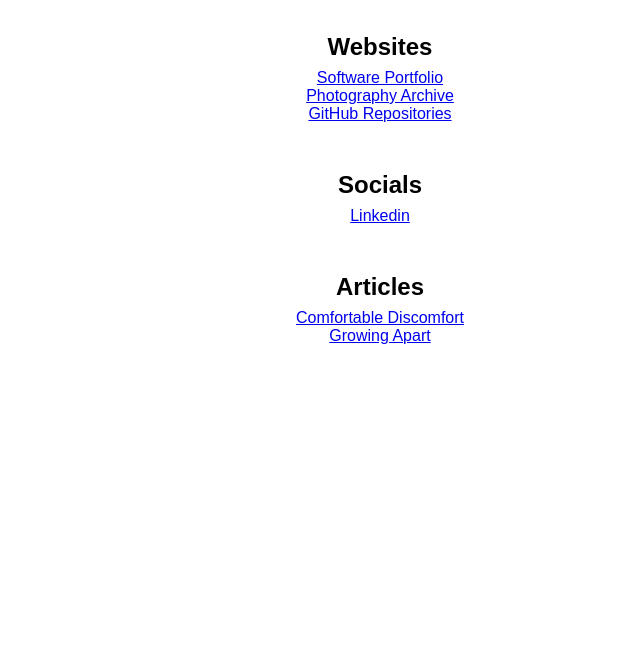
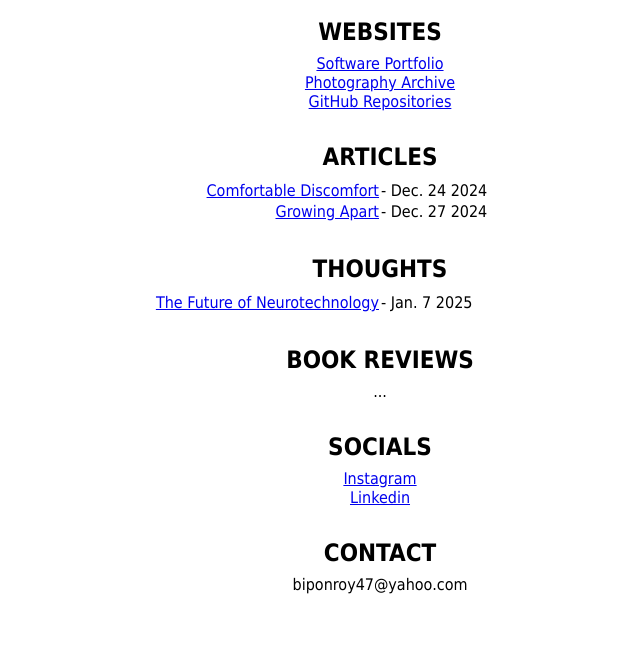
Before and after one commit to biponroy47/personal, a plain HTML site: page index.html in a window 1280 px wide. Shown: the part 132-800 px from the top of the page, without its empty margins (260-900 px from the left). Drawn offline with Linux system fonts and the light colour scheme.

Commit message:
new thought

```diff
--- a/index.html
+++ b/index.html
@@ -15,11 +15,11 @@
   </head>
   <body>
     <header>
-      <h1>Bipon Roy</h1>
+      <h1>BIPON ROY</h1>
     </header>
     <main>
       <section>
-        <h2>Websites</h2>
+        <h2>WEBSITES</h2>
         <a
           href="https://biponroy.netlify.app"
           target="_blank"
@@ -37,25 +37,80 @@
           target="_blank"
           >GitHub Repositories</a
         >
-        <h2>Socials</h2>
+      </section>
+
+      <section>
+        <h2>ARTICLES</h2>
+
+        <table>
+          <tr>
+            <td class="tdl">
+              <a
+                href="articles/comfortable_discomfort.html"
+                target="_self"
+                >Comfortable Discomfort
+              </a>
+            </td>
+            <td class="tdr">
+              <a> - Dec. 24 2024</a>
+            </td>
+          </tr>
+          <tr>
+            <td class="tdl">
+              <a
+                href="articles/growing_apart.html"
+                target="_self"
+                >Growing Apart
+              </a>
+            </td>
+            <td class="tdr">
+              <a> - Dec. 27 2024</a>
+            </td>
+          </tr>
+        </table>
+      </section>
+
+      <section>
+        <h2>THOUGHTS</h2>
+        <table>
+          <tr>
+            <td class="tdl">
+              <a
+                href="thoughts/the_future_of_neurotechnology.html"
+                target="_self"
+                >The Future of Neurotechnology
+              </a>
+            </td>
+            <td class="tdr">
+              <a> - Jan. 7 2025</a>
+            </td>
+          </tr>
+        </table>
+      </section>
+
+      <section>
+        <h2>BOOK REVIEWS</h2>
+        <a>...</a>
+      </section>
+
+      <section>
+        <h2>SOCIALS</h2>
+        <a
+          href="https://www.instagram.com/beepsvibes/"
+          target="_blank"
+          >Instagram</a
+        >
+        <br />
         <a
           href="https://www.linkedin.com/in/biponroy/"
           target="_blank"
           >Linkedin</a
         >
-        <br />
-        <h2>Articles</h2>
-        <a
-          href="articles/comfortable_discomfort.html"
-          target="_self"
-          >Comfortable Discomfort</a
-        >
-        <br />
-        <a
-          href="articles/growing_apart.html"
-          target="_self"
-          >Growing Apart</a
-        >
+      </section>
+
+      <section>
+        <h2>CONTACT</h2>
+        <a style="padding-bottom: 50px">biponroy47@yahoo.com</a>
       </section>
     </main>
   </body>
--- a/styles.css
+++ b/styles.css
@@ -5,7 +5,9 @@ body {
   align-items: center;
   height: 100svh; /* Full viewport height for Safari compatibility */
   margin: 0;
-  font-family: Arial, sans-serif;
+  /* font-family: Arial, sans-serif; */
+  /* font-family: Verdana, sans-serif; */
+  font-family: Tahoma, sans-serif;
   text-align: center;
 }
 
@@ -19,11 +21,12 @@ body {
 }
 
 h1 {
-  margin-top: 5rem;
+  margin-top: 3rem;
+  margin-bottom: 2rem;
 }
 
 h2 {
-  margin-top: 3rem;
+  margin-top: 2rem;
   margin-bottom: 0.5rem;
 }
 
@@ -63,3 +66,13 @@ hr {
 hr {
   margin-bottom: 3rem;
 }
+
+.tdl {
+  text-align: right;
+  width: 50ch;
+}
+
+.tdr {
+  text-align: left;
+  width: 50ch;
+}
--- /dev/null
+++ b/thoughts/the_future_of_neurotechnology.html
@@ -0,0 +1,66 @@
+<!DOCTYPE html>
+<html lang="en">
+  <head>
+    <meta charset="UTF-8" />
+    <meta
+      name="viewport"
+      content="width=device-width, initial-scale=1.0" />
+    <meta
+      name="Bipon Roy"
+      content="Bipon Roy" />
+    <title>Bipon Roy</title>
+    <link
+      rel="stylesheet"
+      href="../styles.css" />
+  </head>
+  <body>
+    <header>
+      <h1>Bipon Roy</h1>
+    </header>
+    <main>
+      <section>
+        <h2>The Future of Neurotechnology</h2>
+        <p>
+          I recently saw a video on YouTube where a man plays AimLab, a popular
+          FPS training game using the Neuralink. It's unbelieveable how well he
+          performed, infintely better than any human with the finiest motor
+          skills could perform, it's quite insane actually. Sadly, the video is
+          fake, but it shows just how powerful neurotechnology could be in the
+          future.
+        </p>
+        <p>
+          The Wall Street Journal however posted a video about Neuralink's first
+          real patient subject using the device to play chess, completely
+          hands-free using the brain implant. He uses the cursor using his mind
+          and no additional devices to move the pieces and play the game. I
+          believe this could be the next big thing if we can create a device
+          that allows the average person to use their computers with no mouse or
+          keyboard.
+        </p>
+        <p>
+          I think humans are very inefficient when it comes to using technology.
+          When it comes to keyboards and mice, we are slow and a lot of time is
+          wasted with simple mechnical movements. The same goes for other mobile
+          devices like our phones and tablets. If we could use our minds to
+          command our devices using our mind, this transition time of typing
+          characters, moving mice, clicking buttons, it can all be eliminated
+          and work can be done so much faster. As a programmer, we could simply
+          think of where we want our cursor to go instead of moving our mice, or
+          using VIM key inputs, and find the exact location in our code we want
+          to modify instantly.
+        </p>
+        <p>
+          I'm optimistic Neuralink is successful in their research and clinical
+          trials. There are a lot of competitors out there but the applications
+          of this technology is unmeasurable. Surely there are quite a few risks
+          as well but that is a discussion for later. Think of how much easier
+          life could be if we could just think of whatever is on our mind, and
+          have our computers do the work for us instantly. This is only
+          beginning. Maybe one day we'll every application on our phones built
+          into the neuralink. I wonder...
+        </p>
+        <hr />
+      </section>
+    </main>
+  </body>
+</html>
```
